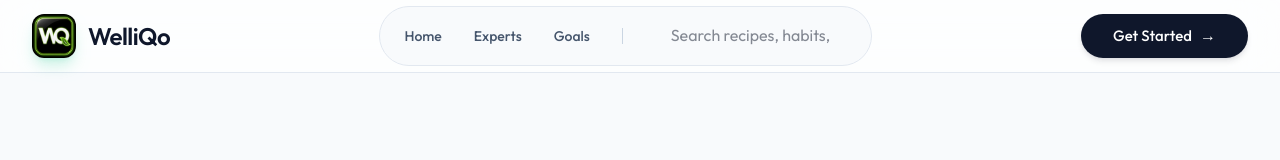
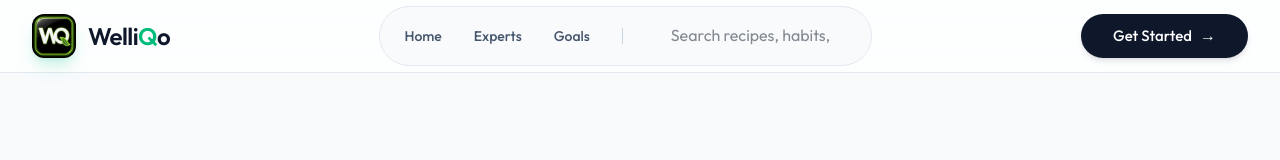
Before and after one commit to veeiq/WelliQo, a Next.js app in the folder apps/web/: page / in a window 1280 px wide. Shown: the top 160 px of the page. Built offline with nearby package versions, Linux system fonts and the light colour scheme.

Commit message:
style: color the Q in WelliQo green in header and footer text

```diff
--- a/apps/web/src/app/layout.tsx
+++ b/apps/web/src/app/layout.tsx
@@ -43,7 +43,7 @@ export default function RootLayout({ children }: Readonly<{ children: ReactNode
                     />
                   </div>
                   <span className="font-semibold text-xl tracking-tight text-white">
-                    WelliQo
+                    Welli<span className="text-emerald-500">Q</span>o
                   </span>
                 </div>
                 <p className="text-sm font-medium text-emerald-400">Intelligent Nutrition, Guided by Experts.</p>
--- a/apps/web/src/components/layout/site-header.tsx
+++ b/apps/web/src/components/layout/site-header.tsx
@@ -14,7 +14,7 @@ export function SiteHeader() {
             />
           </div>
           <span className="font-semibold text-2xl tracking-tight text-slate-900 dark:text-white hidden sm:inline-block">
-            WelliQo
+            Welli<span className="text-emerald-500">Q</span>o
           </span>
         </Link>
 
```
